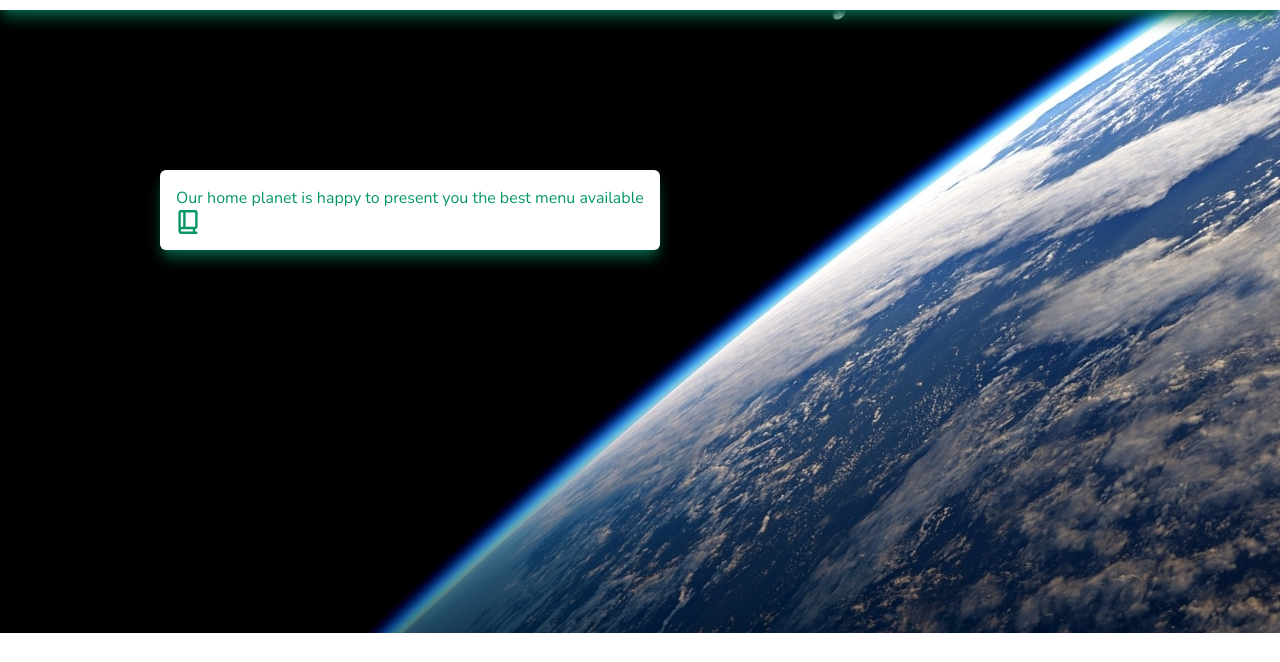
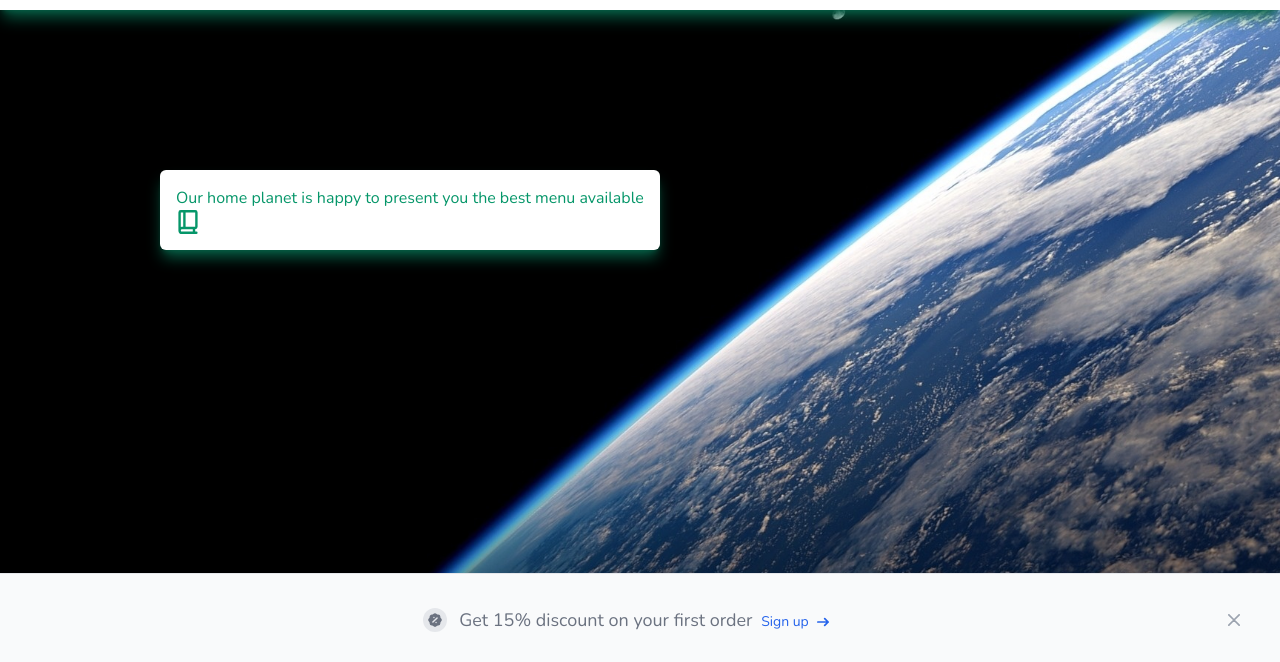
Before and after one commit to GregPat22/Landing-Page, a website: page planets/earth.html in a window 1280 px wide. Shown: the part 134-796 px from the top of the page. Drawn offline with nearby package versions, Linux system fonts and the light colour scheme.

Commit message:
added a banner for discount

```diff
--- a/planets/earth.html
+++ b/planets/earth.html
@@ -232,6 +232,83 @@
         </div>
       </div>
     </div>
+    <!-- Banner for discount -->
+
+    <div
+      id="bottom-banner"
+      tabindex="-1"
+      class="fixed bottom-0 left-0 z-50 flex justify-between w-full p-8 border-t border-gray-200 bg-gray-50 dark:bg-gray-700 dark:border-gray-600"
+    >
+      <div class="flex items-center mx-auto">
+        <p
+          class="flex items-center text-lg font-normal text-gray-500 dark:text-gray-400"
+        >
+          <span
+            class="inline-flex p-1 mr-3 bg-gray-200 rounded-full dark:bg-gray-600 w-6 h-6 items-center justify-center"
+          >
+            <svg
+              class="w-3.5 h-3.5 text-gray-500 dark:text-gray-400"
+              aria-hidden="true"
+              xmlns="http://www.w3.org/2000/svg"
+              fill="currentColor"
+              viewBox="0 0 20 20"
+            >
+              <path
+                d="M18.435 7.546A2.32 2.32 0 0 1 17.7 5.77a3.354 3.354 0 0 0-3.47-3.47 2.322 2.322 0 0 1-1.776-.736 3.357 3.357 0 0 0-4.907 0 2.281 2.281 0 0 1-1.776.736 3.414 3.414 0 0 0-2.489.981 3.372 3.372 0 0 0-.982 2.49 2.319 2.319 0 0 1-.736 1.775 3.36 3.36 0 0 0 0 4.908A2.317 2.317 0 0 1 2.3 14.23a3.356 3.356 0 0 0 3.47 3.47 2.318 2.318 0 0 1 1.777.737 3.36 3.36 0 0 0 4.907 0 2.36 2.36 0 0 1 1.776-.737 3.356 3.356 0 0 0 3.469-3.47 2.319 2.319 0 0 1 .736-1.775 3.359 3.359 0 0 0 0-4.908ZM8.5 5.5a1 1 0 1 1 0 2 1 1 0 0 1 0-2Zm3 9.063a1 1 0 1 1 0-2 1 1 0 0 1 0 2Zm2.207-6.856-6 6a1 1 0 0 1-1.414-1.414l6-6a1 1 0 0 1 1.414 1.414Z"
+              />
+            </svg>
+            <span class="sr-only">Discount</span>
+          </span>
+          <span
+            >Get 15% discount on your first order
+            <a
+              href="https://flowbite.com"
+              class="flex items-center ml-0 text-sm font-medium text-blue-600 md:ml-1 md:inline-flex dark:text-blue-500 hover:underline"
+              >Sign up
+              <svg
+                class="w-3 h-3 ml-2"
+                aria-hidden="true"
+                xmlns="http://www.w3.org/2000/svg"
+                fill="none"
+                viewBox="0 0 14 10"
+              >
+                <path
+                  stroke="currentColor"
+                  stroke-linecap="round"
+                  stroke-linejoin="round"
+                  stroke-width="2"
+                  d="M1 5h12m0 0L9 1m4 4L9 9"
+                /></svg></a
+          ></span>
+        </p>
+      </div>
+      <div class="flex items-center">
+        <button
+          data-dismiss-target="#bottom-banner"
+          type="button"
+          class="flex-shrink-0 inline-flex justify-center w-7 h-7 items-center text-gray-400 hover:bg-gray-200 hover:text-gray-900 rounded-lg text-sm p-1.5 dark:hover:bg-gray-600 dark:hover:text-white"
+        >
+          <svg
+            class="w-3 h-3"
+            aria-hidden="true"
+            xmlns="http://www.w3.org/2000/svg"
+            fill="none"
+            viewBox="0 0 14 14"
+          >
+            <path
+              stroke="currentColor"
+              stroke-linecap="round"
+              stroke-linejoin="round"
+              stroke-width="2"
+              d="m1 1 6 6m0 0 6 6M7 7l6-6M7 7l-6 6"
+            />
+          </svg>
+          <span class="sr-only">Close banner</span>
+        </button>
+      </div>
+    </div>
+
+    <!--  -->
     <!-- add a footer -->
     <footer
       class="bg-white dark:bg-black absolute bottom-0 left-0 right-0 mt-auto -mb-56"
```
Also changed, not shown: dist/output.css.
